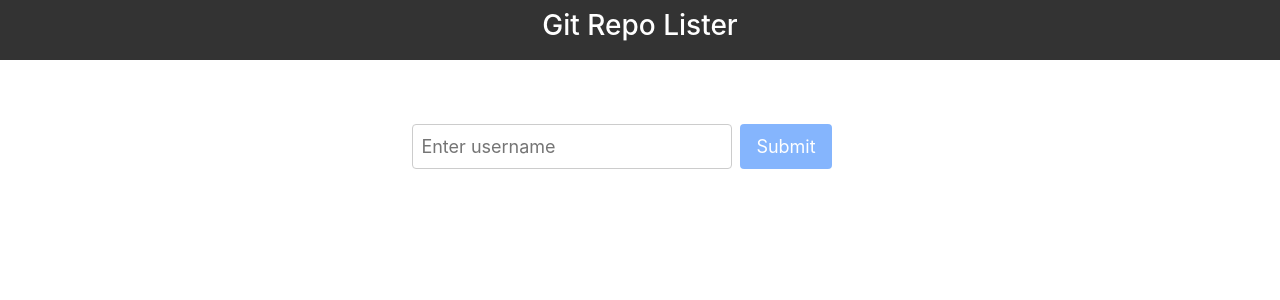
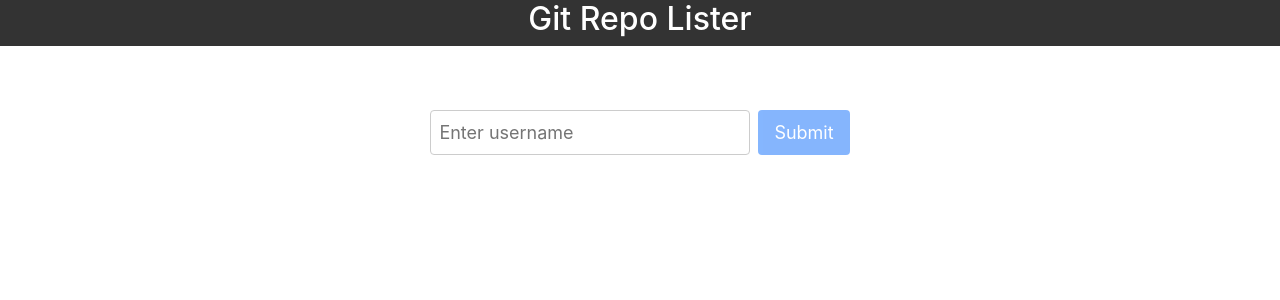
Before and after one commit to madhavms/git-repo-lister, a React (Create React App) app: page / in a window 1280 px wide. Shown: the top 300 px of the page. Built offline with nearby package versions, Linux system fonts and the light colour scheme; the HTML template or start-up script is replaced by a standard one.

Commit message:
Style corrections

```diff
--- a/public/index.html
+++ b/public/index.html
@@ -15,7 +15,7 @@
       integrity="sha384-gH2yIJqKdNHPEq0n4Mqa/HGKIhSkIHeL5AyhkYV8i59U5AR6csBvApHHNl/vI1Bx"
       crossorigin="anonymous"
     />
-    <meta name="viewport" content="width=device-width, initial-scale=1" />
+    <meta name="viewport" content="width=device-width, initial-scale=1.0">
     <meta name="theme-color" content="#000000" />
     <meta
       name="description"
--- a/src/App.css
+++ b/src/App.css
@@ -9,7 +9,6 @@
   justify-content: center;
   margin-bottom: 2rem;
   margin-top: 4rem;
-  margin-left: 4rem;
 }
 
 .form-input {
@@ -68,21 +67,18 @@
 }
 
 .navbar {
-  background-color: #333;
-  color: white;
   display: flex;
   justify-content: center;
   align-items: center;
-  height: 60px;
+  padding: 0 20px;
+  background-color: #333;
+  color: white;
 }
 
 .navbar-title {
-  font-size: 28px;
+  font-size: 32px;
 }
 
-.container {
-  margin: 20px;
-}
 
 .subtitle {
   font-size: 22px;
```
